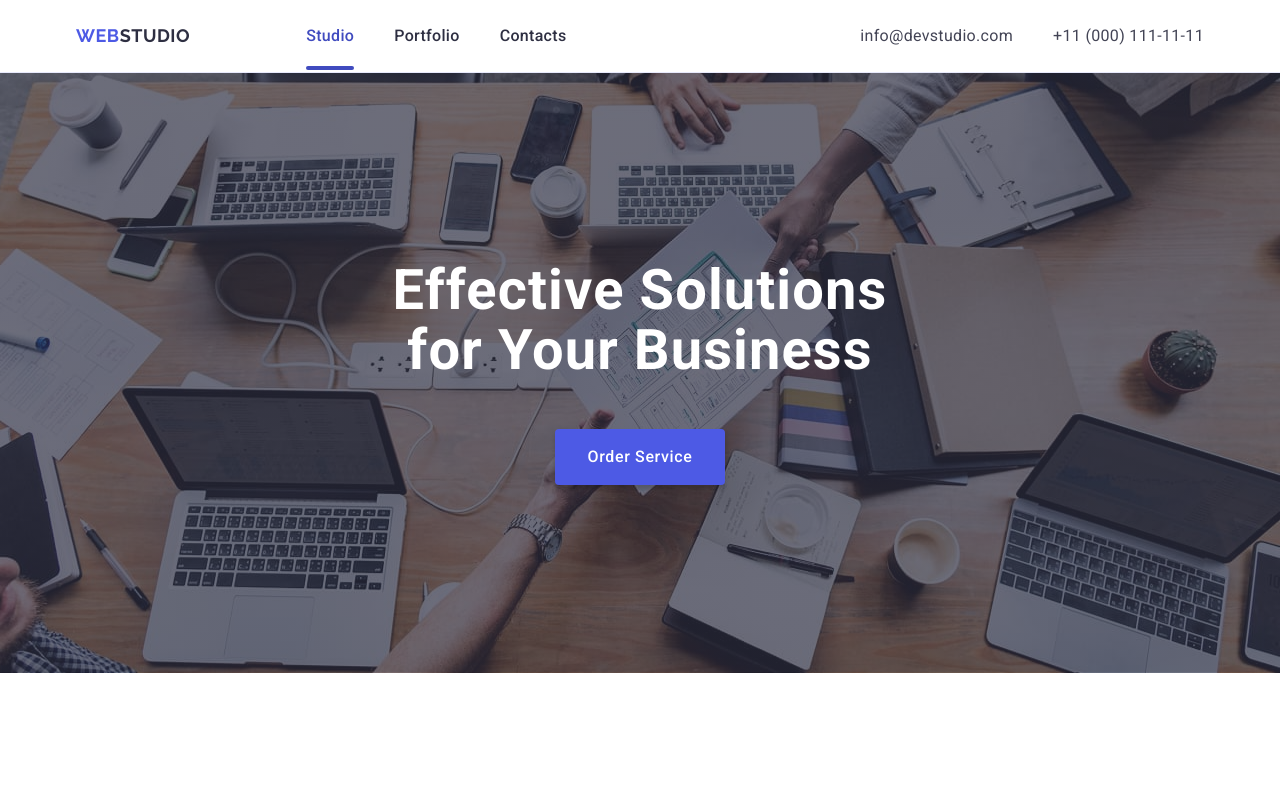
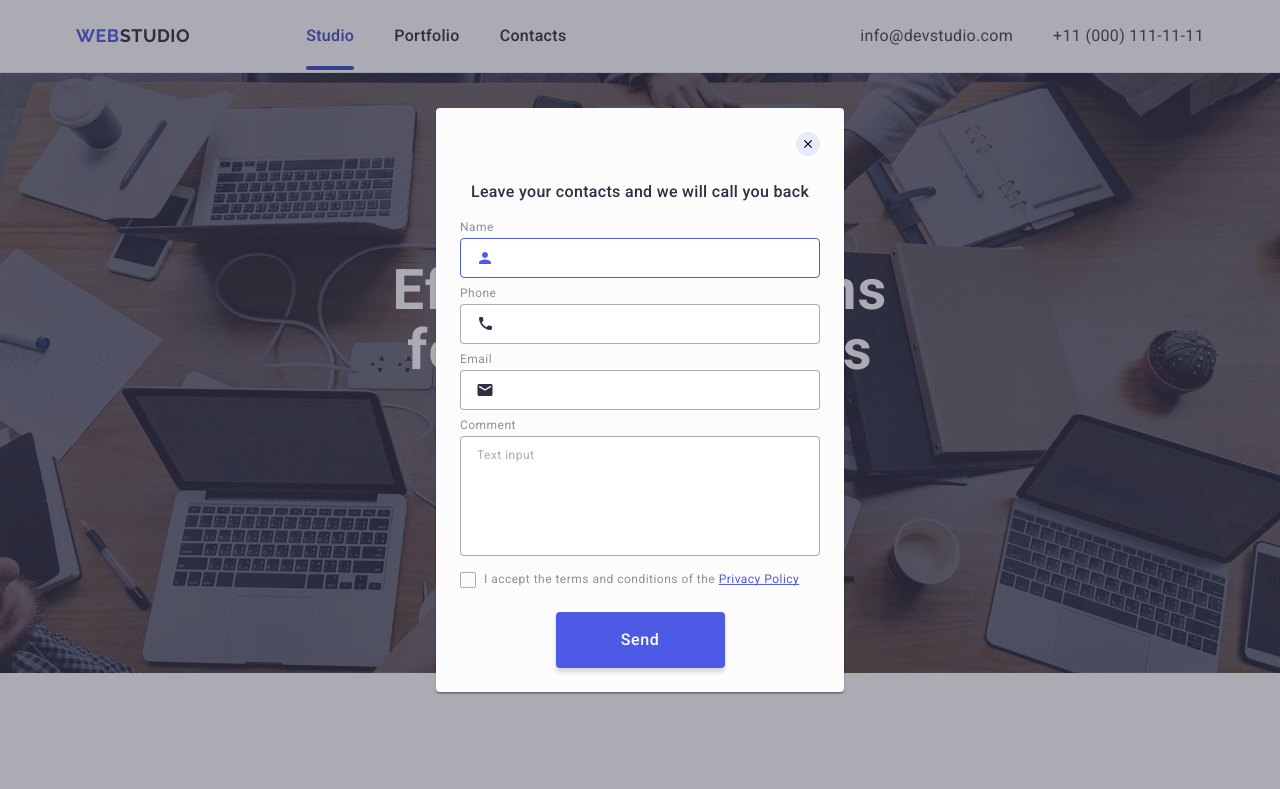
Before and after one commit to Oleksandr-Hlushuk/goit-markup-hw-05, a plain HTML site: page index.html in a window 1280 px wide. Shown: the top 789 px of the page. Drawn offline with nearby package versions, Linux system fonts and the light colour scheme.

Commit message:
fix 2 modal

```diff
--- a/css/styles.css
+++ b/css/styles.css
@@ -588,24 +588,29 @@ img {
   align-items: center;
   opacity: 0;
   pointer-events: none;
-  transition: opasity 250ms ease-in-out;
+  transition: opasity 250ms cubic-bezier(0.4, 0, 0.2, 1),
+    visibility 250ms cubic-bezier(0.4, 0, 0.2, 1);
 }
 
-.modal-overlay .is-open {
+.modal-overlay.is-open {
   opacity: 1;
   pointer-events: auto;
 }
 
 .modal {
+  position: absolute;
+  top: 50%;
+  left: 50%;
+  transform: translate(-50%, -50%);
   background-color: var(--dairy);
   border-radius: 4px;
   box-shadow: 0 1px 1px 0 rgba(0, 0, 0, 0.14), 0 1px 3px 0 rgba(0, 0, 0, 0.12),
     0 2px 1px 0 rgba(0, 0, 0, 0.2);
-  height: 80%;
   width: 80%;
-  max-height: 584px;
+  min-height: 584px;
   max-width: 408px;
   overflow-y: auto;
+  transition: transform 250ms cubic-bezier(0.4, 0, 0.2, 1);
 }
 
 .modal-form {
--- a/index.html
+++ b/index.html
@@ -502,7 +502,7 @@
       </div>
     </footer>
 
-    <div class="modal-overlay">
+    <div class="modal-overlay is-open">
       <div class="modal">
         <form class="modal-form" name="user-contacts-form">
           <button class="close-modal-button" type="button">
```
